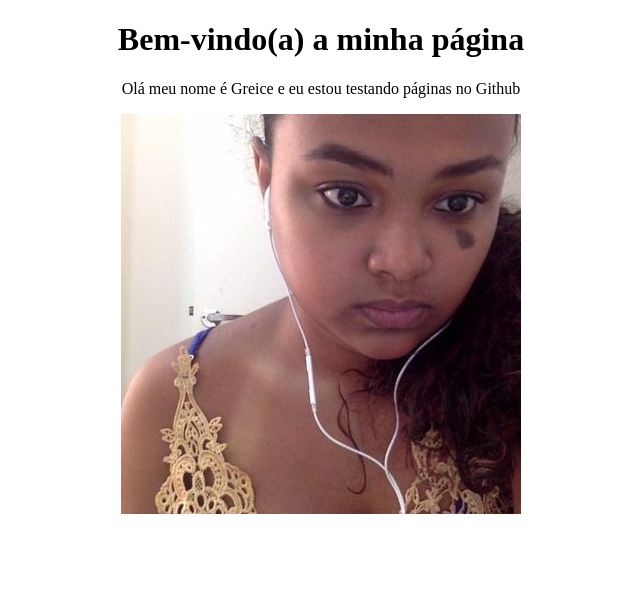
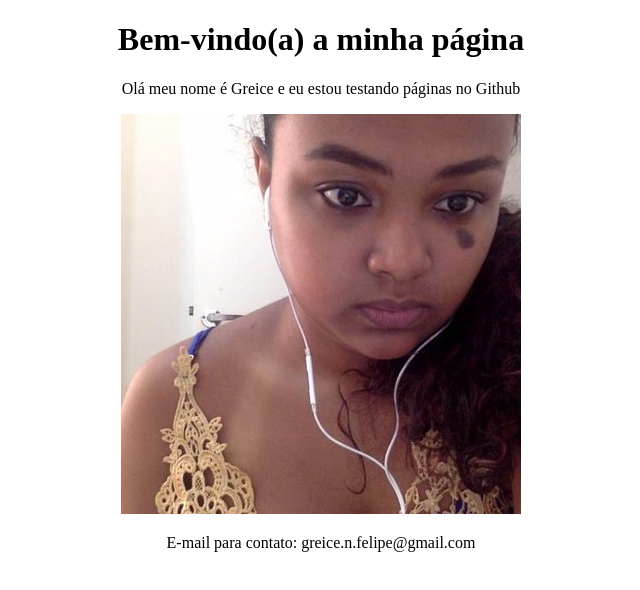
Before and after one commit to GreiceFelipe/greicefelipe.github.io, a plain HTML site: page index.html in a window 1280 px wide. Shown: the whole page, without its empty margins (319-959 px from the left). Drawn offline with Linux system fonts and the light colour scheme.

Commit message:
Contato adicionado.

```diff
--- a/index.html
+++ b/index.html
@@ -16,5 +16,7 @@
         </a>
     </center>
 
+    <p style="text-align: center;">E-mail para contato: greice.n.felipe@gmail.com</p>
+
   </body>
 </html>
```
